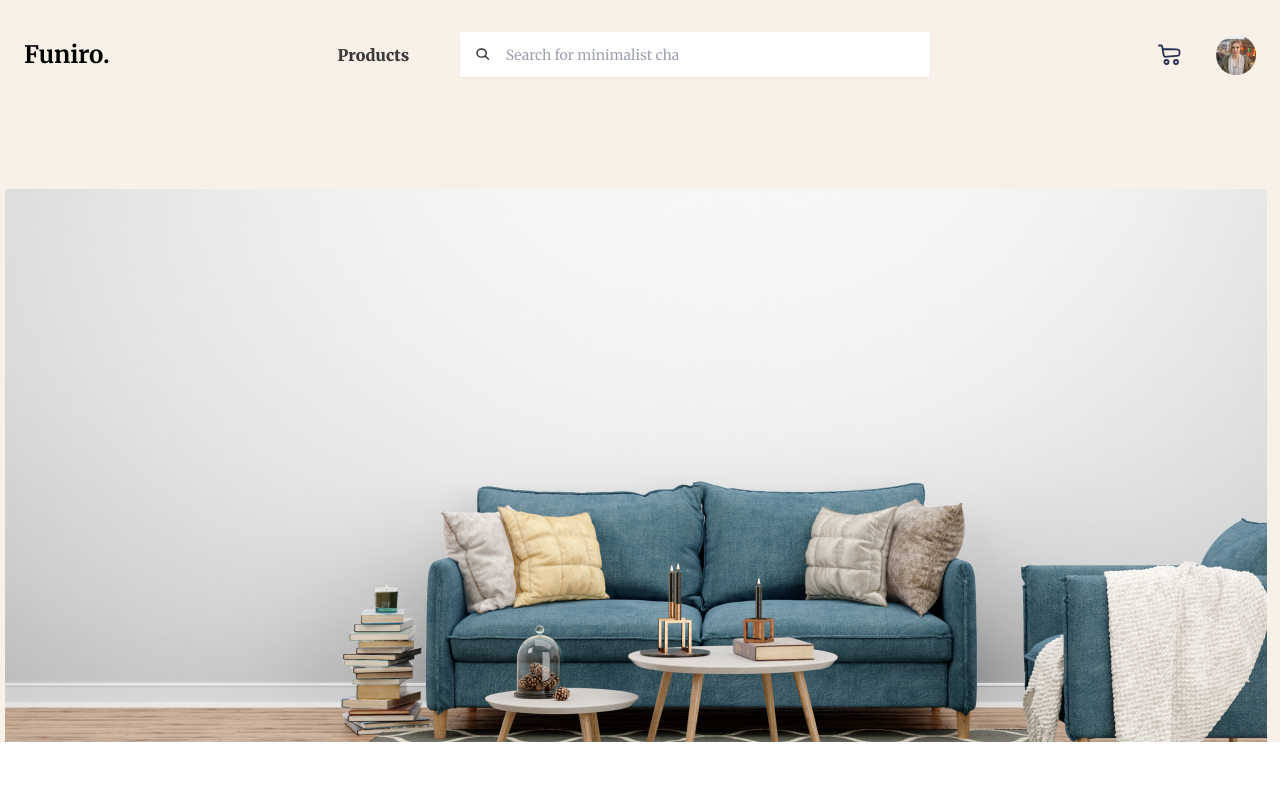
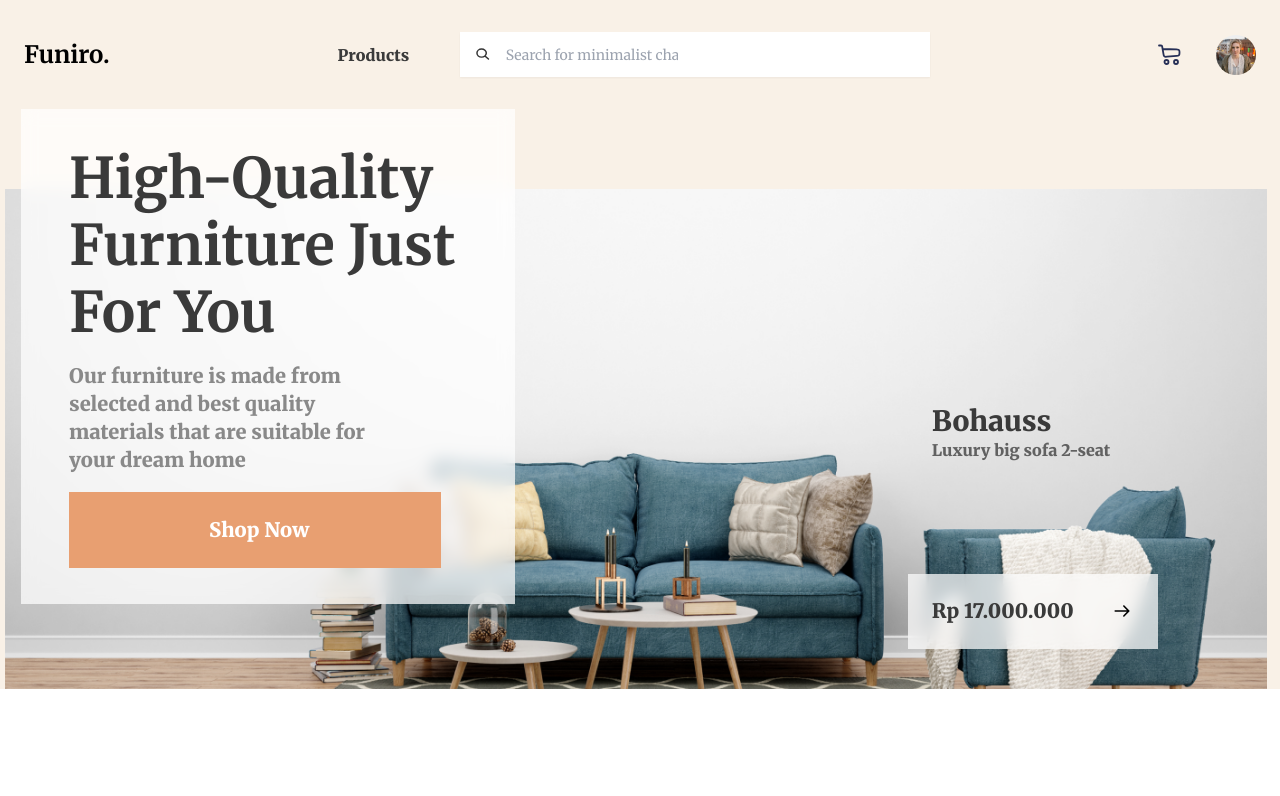
Before and after one commit to Mikael-duru/funiro, a React (Create React App) app: page / in a window 1280 px wide. Shown: the top 796 px of the page. Built offline with nearby package versions, Linux system fonts and the light colour scheme.

Commit message:
complete hero UI

```diff
--- a/src/components/Hero.jsx
+++ b/src/components/Hero.jsx
@@ -1,10 +1,30 @@
+import arrowRight from "../images/arrow-right.svg";
+
 const Hero = () => {
   return (
     <section className="container mx-auto">
       <div className="bg-[#F9F1E7]">
-        <div className="pt-2 md:pt-20 px-[5px] sm:px-2 lg:pl-[5px] lg:pr-[13px]">
-          <div className="bg-hero bg-no-repeat bg-left-bottom bg-contain md:bg-cover object-contain h-[165px] sm:h-[250px] md:h-[300px] lg:h-[553px] w-full">
-
+        <div className="sm:pt-20 px-[5px] sm:px-2 lg:pl-[5px] lg:pr-[13px] relative">
+          <div className="bg-hero bg-no-repeat bg-left-bottom bg-cover object-contain h-[145px] sm:h-[250px] md:h-[300px] lg:h-[375px] xl:h-[500px] xxl:h-[553px] w-full">
+            <div className="xxl:w-[294px] sm:absolute sm:right-4 sm:bottom-4 md:right-7 md:bottom-6 lg:right-20 lg:bottom-10 xl:right-[122px] xxl:right-[143px]">
+              <div className="pt-4 pl-3 lg:pl-4 xl:pl-6  sm:pb-14 md:pb-16 lg:pb-20 xl:pb-28 xxl:pb-[138.52px]">
+                <h2 className="font-black text-xl sm:text-[28px] lg:leading-[34px] text-darkGray ">Bohauss</h2>
+                <p className="font-black text-sm md:text-base text-lightGray">Luxury big sofa 2-seat</p>
+              </div>
+              <button className="hidden font-black text-base md:text-lg lg:text-xl text-darkGray bg-[rgba(255,255,255,.72)] backdrop-filter backdrop-blur w-full sm:flex items-center justify-between lg:gap-10 p-3 lg:p-4 xl:pl-6 xl:pb-6 xl:pt-[23px] xl:pr-[28.39px] cursor-pointer hover:scale-95">
+                Rp 17.000.000
+                <img src={arrowRight} alt="" />
+              </button>
+            </div>
+          </div>
+          <div className="py-10 px-3 sm:py-0 sm:absolute sm:top-0 md:pl-4 xxl:pl-[100px]">
+            <div className="mx-auto w-full sm:w-[270px] md:w-[304px] lg:w-[404px] xl:w-[494px] bg-[rgba(255,255,255,.72)] backdrop-filter backdrop-blur">
+              <div className="py-6 px-6 sm:py-4 md:py-6 lg:p-9 xl:pl-12 xxl:py-[60px] xxl:pl-[60px]">
+                <h1 className="font-bold text-2xl md:text-4xl lg:text-[40px] lg:leading-tight xl:text-[3.5rem] xl:leading-[4.1875rem] pb-3 lg:pb-4 text-darkGray">High-Quality Furniture Just For You</h1>
+                <p className="font-black text-base lg:text-lg xl:text-xl text-grayThree xl:pr-[4.8125rem] pb-4 lg:pb-[1.125rem]">Our furniture is made from selected and best quality materials that are suitable for your dream home</p>
+                <button className="py-3 px-10 lg:py-4 xl:py-6 xl:pl-[140px] xl:pr-[132px] bg-primary cursor-pointer hover:bg-transparent hover:border-2 hover:border-primary hover:text-primary font-black text-white text-base lg:text-xl">Shop Now</button>
+              </div>
+            </div>
           </div>
         </div>
       </div>
```
